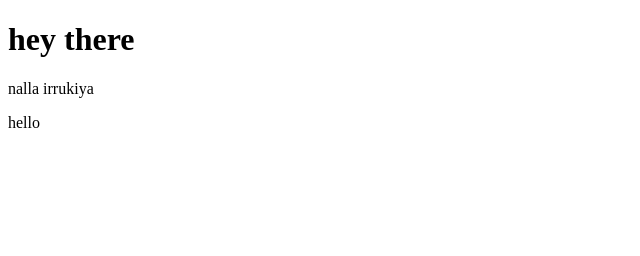
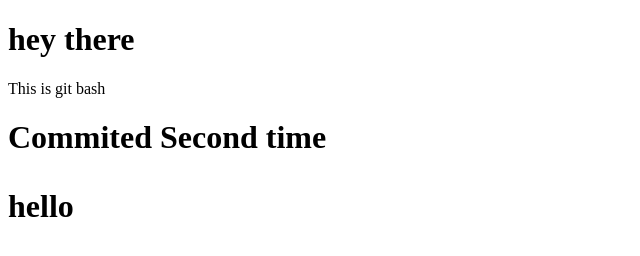
Before and after one commit to mgsanthosh/Test, a plain HTML site: page index.html in a window 1280 px wide. Shown: the whole page, without its empty margins (0-640 px from the left). Drawn offline with Linux system fonts and the light colour scheme.

Commit message:
Second Commit

```diff
--- a/index.html
+++ b/index.html
@@ -7,7 +7,8 @@
     </head>
     <body>
         <h1> hey there</h1>
-        <p> nalla irrukiya</p>
+        <p>This is git bash</p>
+        <h1>Commited Second time</p>
         <p>hello</p>
 
     </body>
```
